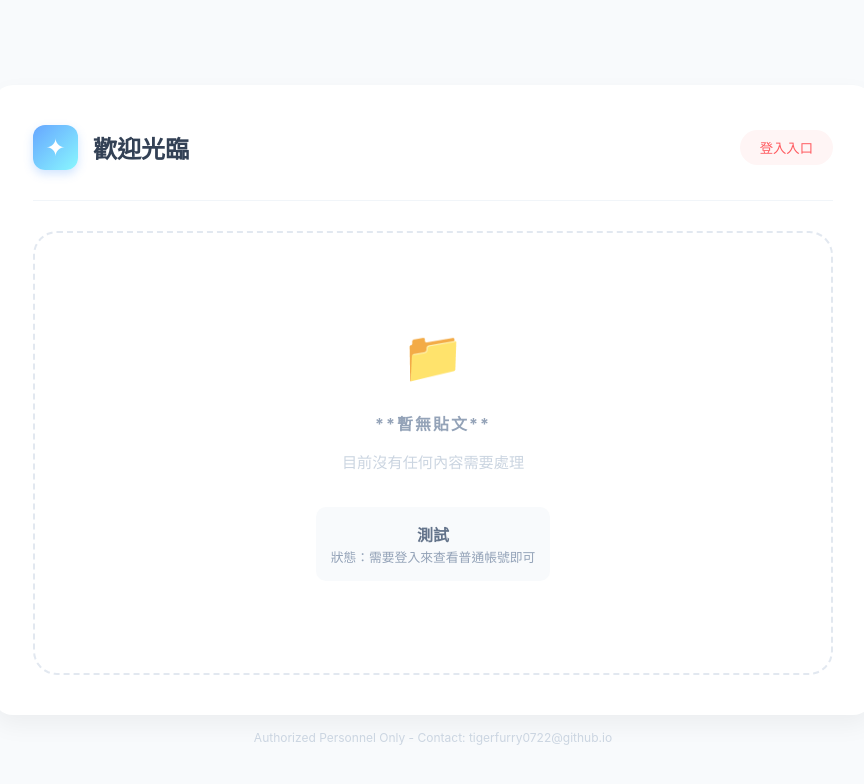
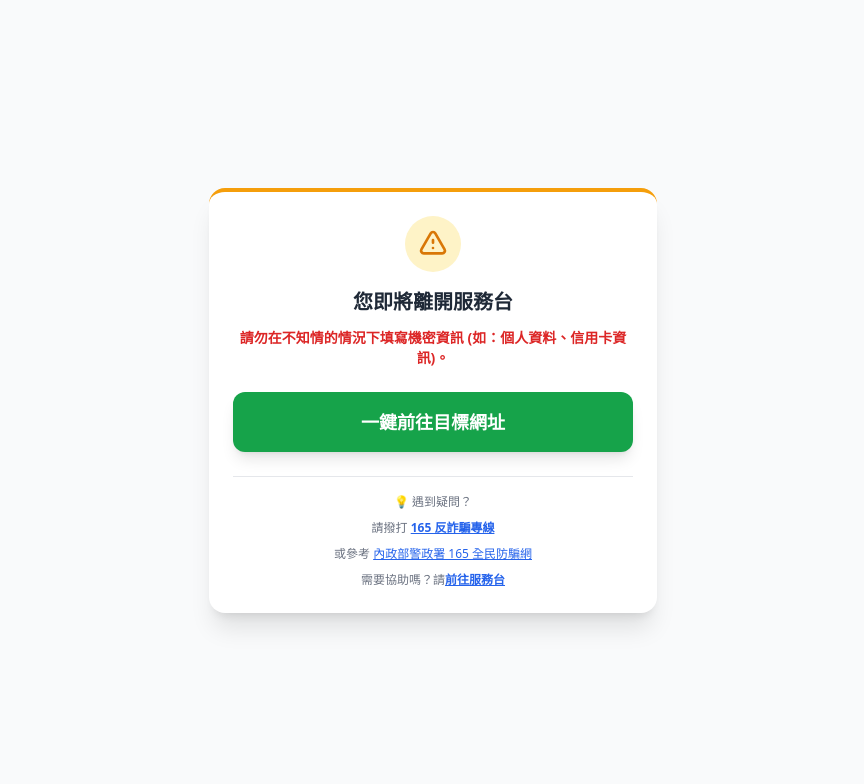
Before and after one commit to tigerfurry0722w/myblog, a plain HTML site: page index.html in a window 1280 px wide. Shown: the whole page, without its empty margins (207-1071 px from the left). Drawn offline with nearby package versions, Linux system fonts and the light colour scheme.

Commit message:
Update index.html

```diff
--- a/index.html
+++ b/index.html
@@ -3,169 +3,42 @@
 <head>
     <meta charset="UTF-8">
     <meta name="viewport" content="width=device-width, initial-scale=1.0">
-    <title>小虎的部落格</title>
-    <style>
-        :root {
-            --primary-color: #4A90E2;
-            --bg-color: #F8FAFC;
-            --card-bg: #FFFFFF;
-            --text-color: #334155;
-            --gray-text: #94A3B8;
-        }
+    <title>服務台離站提醒</title>
+    <script src="https://cdn.tailwindcss.com"></script>
+</head>
+<body class="bg-gray-50 min-h-screen flex items-center justify-center p-4">
 
-        body {
-            font-family: -apple-system, BlinkMacSystemFont, "Segoe UI", Roboto, "Helvetica Neue", Arial, sans-serif;
-            background-color: var(--bg-color);
-            display: flex;
-            justify-content: center;
-            align-items: center;
-            min-height: 100vh;
-            margin: 0;
-        }
+    <div class="max-w-md w-full bg-white rounded-2xl shadow-xl p-6 border-t-4 border-amber-500">
 
-        .container {
-            width: 90%;
-            max-width: 800px;
-            background: var(--card-bg);
-            border-radius: 20px;
-            box-shadow: 0 10px 25px rgba(0,0,0,0.05);
-            padding: 40px;
-            position: relative;
-        }
-
-        /* 頂部欄 */
-        .header {
-            display: flex;
-            justify-content: space-between;
-            align-items: center;
-            margin-bottom: 30px;
-        }
-
-        .welcome-section {
-            display: flex;
-            align-items: center;
-            gap: 15px;
-        }
-
-        .logo-box {
-            width: 45px;
-            height: 45px;
-            background: linear-gradient(135deg, #66a6ff 0%, #89f7fe 100%);
-            border-radius: 12px;
-            display: flex;
-            justify-content: center;
-            align-items: center;
-            color: white;
-            font-size: 24px;
-            box-shadow: 0 4px 10px rgba(102, 166, 255, 0.3);
-        }
-
-        .welcome-text {
-            font-size: 1.5rem;
-            font-weight: bold;
-            color: var(--text-color);
-        }
-
-        .login-btn {
-            background-color: #FFF5F5;
-            color: #FF5A5F;
-            border: none;
-            padding: 8px 20px;
-            border-radius: 20px;
-            cursor: pointer;
-            font-weight: 500;
-            transition: 0.3s;
-        }
-
-        .login-btn:hover {
-            background-color: #FFE5E5;
-        }
-
-        /* 內容區域 */
-        .content-area {
-            border: 2px dashed #E2E8F0;
-            border-radius: 24px;
-            min-height: 400px;
-            display: flex;
-            flex-direction: column;
-            justify-content: center;
-            align-items: center;
-            text-align: center;
-            padding: 20px;
-        }
-
-        /* 貼文預覽（未登入狀態） */
-        .post-placeholder {
-            display: flex;
-            flex-direction: column;
-            align-items: center;
-            gap: 15px;
-        }
-
-        .icon-empty {
-            font-size: 50px;
-            color: #E2E8F0;
-            margin-bottom: 10px;
-        }
-
-        .post-status {
-            font-weight: bold;
-            color: var(--gray-text);
-            letter-spacing: 2px;
-        }
-
-        .sub-text {
-            color: #CBD5E1;
-            font-size: 0.95rem;
-        }
-
-        .footer-note {
-            position: absolute;
-            bottom: -30px;
-            left: 0;
-            right: 0;
-            text-align: center;
-            font-size: 12px;
-            color: #CBD5E1;
-        }
-    </style>
-</head>
-<body>
-
-    <div class="container">
-        <div class="header">
-            <div class="welcome-section">
-                <div class="logo-box">✦</div>
-                <div class="welcome-text">歡迎光臨</div>
+        <!-- Header with Warning Icon -->
+        <div class="text-center mb-6">
+            <div class="flex justify-center mb-4">
+                <div class="bg-amber-100 p-3 rounded-full">
+                    <svg xmlns="http://www.w3.org/2000/svg" class="h-8 w-8 text-amber-600" fill="none" viewBox="0 0 24 24" stroke="currentColor">
+                        <path stroke-linecap="round" stroke-linejoin="round" stroke-width="2" d="M12 9v2m0 4h.01m-6.938 4h13.856c1.54 0 2.502-1.667 1.732-3L13.732 4c-.77-1.333-2.694-1.333-3.464 0L3.34 16c-.77 1.333.192 3 1.732 3z" />
+                    </svg>
+                </div>
             </div>
-            <button class="login-btn" onclick="showLoginInfo()">登入入口</button>
+            <h1 class="text-xl font-bold text-gray-800">您即將離開服務台</h1>
+            <p class="text-red-600 font-bold mt-3 text-sm">
+                請勿在不知情的情況下填寫機密資訊 (如：個人資料、信用卡資訊)。
+            </p>
         </div>
 
-        <hr style="border: none; border-top: 1px solid #F1F5F9; margin-bottom: 30px;">
-
-        <div class="content-area">
-            <div class="post-placeholder">
-                <div class="icon-empty">📁</div>
-                <div class="post-status">**暫無貼文**</div>
-                <div class="sub-text">目前沒有任何內容需要處理</div>
-
-                <div style="margin-top: 20px; padding: 15px; background: #F8FAFC; border-radius: 10px;">
-                    <strong style="color: #64748B;">測試</strong><br>
-                    <span style="color: #94A3B8; font-size: 0.8rem;">狀態：需要登入來查看普通帳號即可</span>
-                </div>
-            </div>
+        <div class="mb-6">
+            <a href="https://forms.gle/rKpUfJg7L1UMqQw8A"
+               class="block w-full bg-green-600 text-white text-center font-bold py-4 rounded-xl hover:bg-green-700 transition shadow-lg text-lg">
+                一鍵前往目標網址
+            </a>
         </div>
 
-        <div class="footer-note">
-            Authorized Personnel Only - Contact: tigerfurry0722@github.io
+        <div class="border-t pt-4 text-[12px] text-gray-500 text-center space-y-2">
+            <p>💡 遇到疑問？</p>
+            <p>請撥打 <a href="tel:165" class="text-blue-600 underline font-bold">165 反詐騙專線</a></p>
+            <p>或參考 <a href="https://165.npa.gov.tw/" target="_blank" class="text-blue-600 underline">內政部警政署 165 全民防騙網</a></p>
+            <p>需要協助嗎？請<a href="https://forms.gle/Zq3ZYcVPqH1noW8g6" class="text-blue-600 underline font-bold">前往服務台</a></p>
         </div>
     </div>
 
-    <script>
-        function showLoginInfo() {
-            // 彈出訊息告知
-            alert("tigerfurry0722.github.io 說：\n暫時只開放訪客登入，系統維護中。");
-        }
-    </script>
 </body>
 </html>
```
